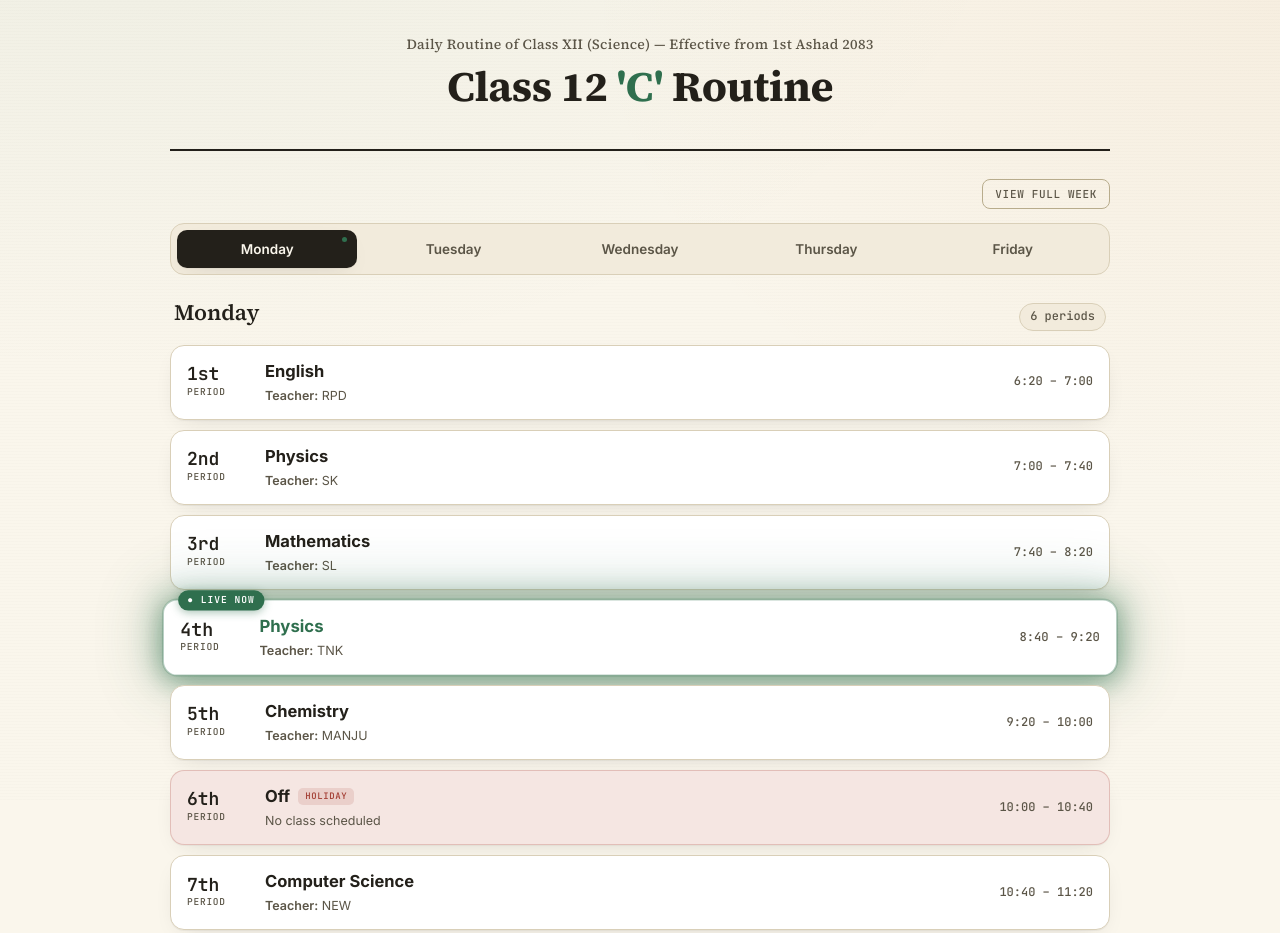
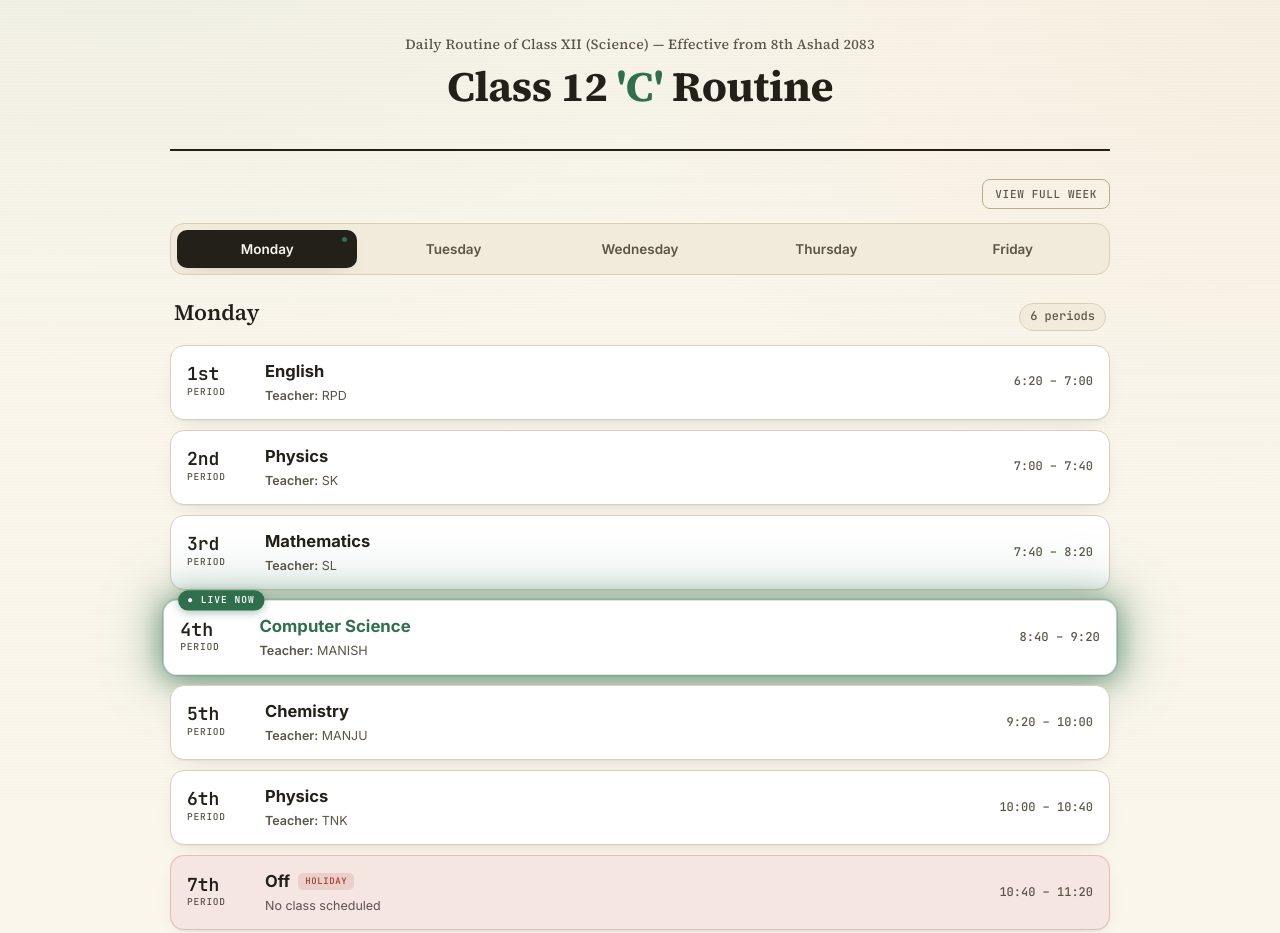
Before and after one commit to Unish124/routine, a plain HTML site: page index.html in a window 1280 px wide. Shown: the top 933 px of the page. Drawn offline with Linux system fonts and the light colour scheme.

Commit message:
Update index.html

```diff
--- a/index.html
+++ b/index.html
@@ -221,7 +221,9 @@
   .period-row.is-now .p-subject{
     color:var(--green);
   }
-
+  /* Apple-style ambient glow: soft, layered, blurred shadows that gently
+     breathe in and out — no hard edges, no travelling line, just a calm
+     luminous halo around the whole card. */
   @keyframes breatheGlow{
     0%, 100%{
       box-shadow:
@@ -433,7 +435,7 @@
 <div class="wrap">
 
   <header>
-    <p class="school-name">Daily Routine of Class XII (Science) — Effective from 1st Ashad 2083</p>
+    <p class="school-name">Daily Routine of Class XII (Science) — Effective from 8th Ashad 2083</p>
     <h1>Class 12 <em>'C'</em> Routine</h1>
   </header>
 
@@ -518,19 +520,19 @@
       { subject: "ENG", teacher: "RPD", type: "class" },
       { subject: "PHY", teacher: "SK", type: "class" },
       { subject: "MATH", teacher: "SL", type: "class" },
+      { subject: "COM", teacher: "MANISH", type: "class" },
+      { subject: "CHE", teacher: "MANJU", type: "class" },
       { subject: "PHY", teacher: "TNK", type: "class" },
-      { subject: "CHE", teacher: "MANJU", type: "class" },
       null,
-      { subject: "COM", teacher: "NEW", type: "class" },
       null,
     ],
     Tuesday: [
       { subject: "MATH", teacher: "SL", type: "class" },
+      { subject: "CHE", teacher: "BN", type: "class" },
+      { subject: "COM", teacher: "CNS", type: "class" },
+      { subject: "PHY", teacher: "TNK", type: "class" },
+      { subject: "NEP", teacher: "LILA", type: "class" },
       { subject: "PHY", teacher: "DA", type: "class" },
-      { subject: "NEP", teacher: "DKH", type: "class" },
-      { subject: "COM", teacher: "NEW", type: "class" },
-      { subject: "CHE", teacher: "BN", type: "class" },
-      { subject: "PHY", teacher: "TNK", type: "class" },
       { subject: "ENG", teacher: "JS", type: "class" },
       null,
     ],
@@ -539,9 +541,9 @@
       { subject: "CHE", teacher: "BN", type: "class" },
       { subject: "MATH", teacher: "SL", type: "class" },
       { subject: "CHE", teacher: "MANJU", type: "class" },
-      { subject: "COM", teacher: "NEW", type: "class" },
-      { subject: "PHY", teacher: "DA", type: "class" },
+      { subject: "COM", teacher: "MANISH", type: "class" },
       { subject: "ENG", teacher: "JS", type: "class" },
+      null,
       null,
     ],
     Thursday: [
@@ -549,7 +551,7 @@
       { subject: "MATH", teacher: "SL", type: "class" },
       { subject: "PHY", teacher: "DA", type: "class" },
       { subject: "CHE", teacher: "MANJU", type: "class" },
-      { subject: "COM", teacher: "NEW", type: "class" },
+      { subject: "COM", teacher: "MANISH", type: "class" },
       { subject: "PHY-CHE Practical", teacher: "DA, MANJU", type: "practical" },
       { subject: "PHY-CHE Practical", teacher: "DA, MANJU", type: "practical" },
       null,
@@ -558,11 +560,11 @@
       { subject: "PHY-CHE Practical", teacher: "SK, AT", type: "practical" },
       { subject: "PHY-CHE Practical", teacher: "SK, AT", type: "practical" },
       { subject: "MATH", teacher: "SL", type: "class" },
-      { subject: "COM", teacher: "NEW", type: "class" },
+      { subject: "COM", teacher: "MANISH", type: "class" },
       { subject: "PHY", teacher: "DA", type: "class" },
       { subject: "ENG", teacher: "PP", type: "class" },
       { subject: "CHE", teacher: "BN", type: "class" },
-      { subject: "COM", teacher: "NEW", type: "class" },
+      null,
     ],
   };
 
```
